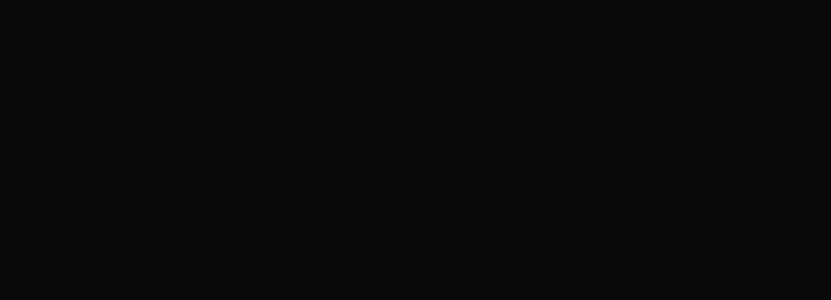
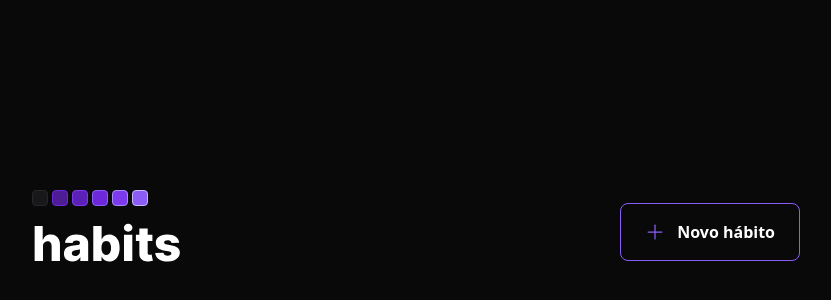
Before and after one commit to paul0henrique/web-habits, a React (Vite) app: page / in a window 1280 px wide. Shown: the part 168-468 px from the top of the page, without its empty margins (224-1055 px from the left). Built offline with nearby package versions, Linux system fonts and the light colour scheme.

Commit message:
feat: finish header

```diff
--- a/index.html
+++ b/index.html
@@ -6,7 +6,7 @@
     <meta name="viewport" content="width=device-width, initial-scale=1.0" />
     <title>Vite + React + TS</title>
   </head>
-  <body class="bg-background">
+  <body class="bg-background text-white">
     <div id="root"></div>
     <script type="module" src="/src/main.tsx"></script>
   </body>
--- a/package.json
+++ b/package.json
@@ -9,6 +9,7 @@
     "preview": "vite preview"
   },
   "dependencies": {
+    "phosphor-react": "^1.4.1",
     "react": "^18.2.0",
     "react-dom": "^18.2.0"
   },
--- a/src/App.tsx
+++ b/src/App.tsx
@@ -1,11 +1,15 @@
 import './styles/global.css';
-
+import { Header } from './components/Header';
 // import { Habit } from './components/Habit'
 
 export function App() {
   return (
-    <div>
+    <div className="w-screen h-screen flex justify-center items-center">
+      <div className="w-full max-w-5xl px-6 flex flex-col gap-16">
 
+        <Header/>
+
+      </div>
     </div>
   )
 }
--- /dev/null
+++ b/src/components/Header.tsx
@@ -0,0 +1,17 @@
+import { Plus } from 'phosphor-react'
+import logoImage from '../assets/logo.svg'
+
+export function Header(){
+    return (
+        <div className="w-full max-w-3xl mx-auto flex items-center justify-between">
+            <img src={logoImage} alt="Habits" />
+            <button
+            type="button"
+            className="border border-violet-500 font-semibold rounded-lg px-6 py-4 flex items-center gap-3 hover:border-violet-300"
+            >
+                <Plus size={20} className="text-violet-500"/>
+            Novo hábito
+            </button>
+      </div>
+    )
+}
```
Also changed, not shown: src/assets/logo.svg (added), 1 other file (tests, documents, lock files or other folders).
